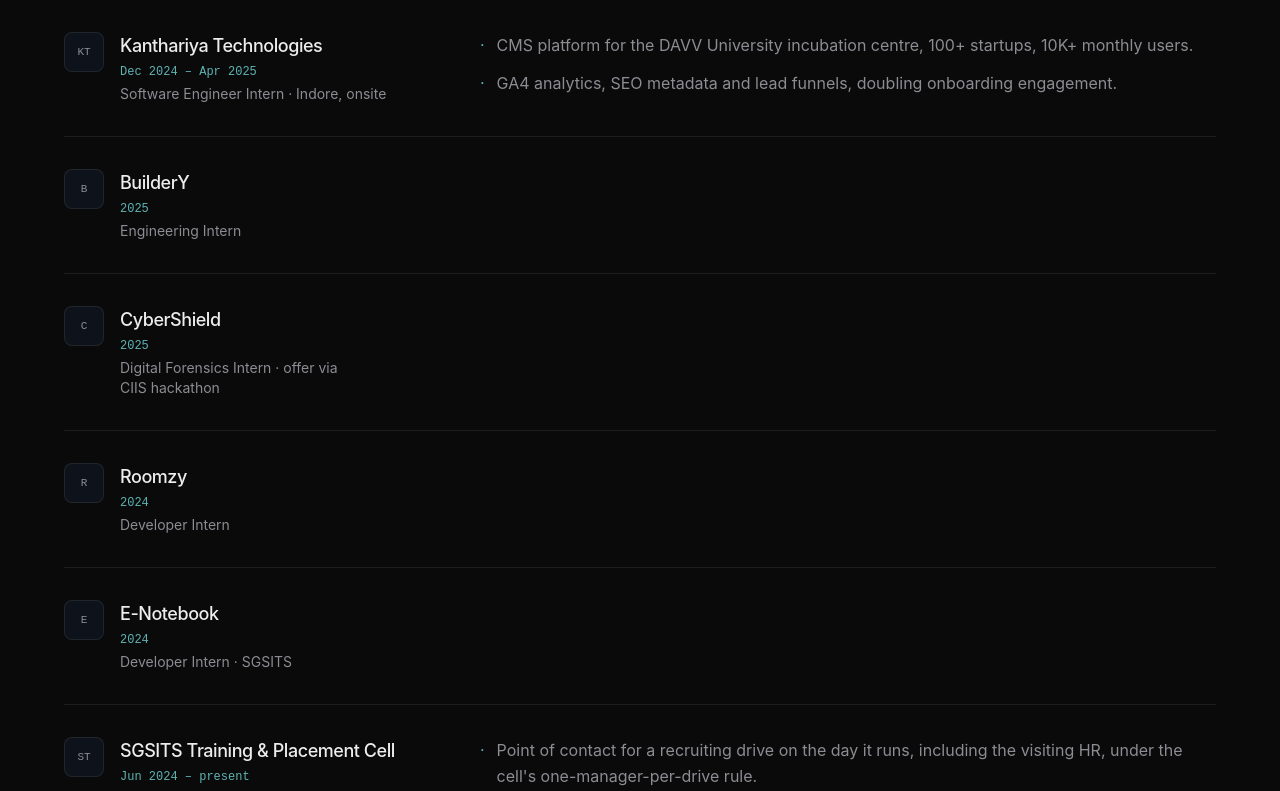
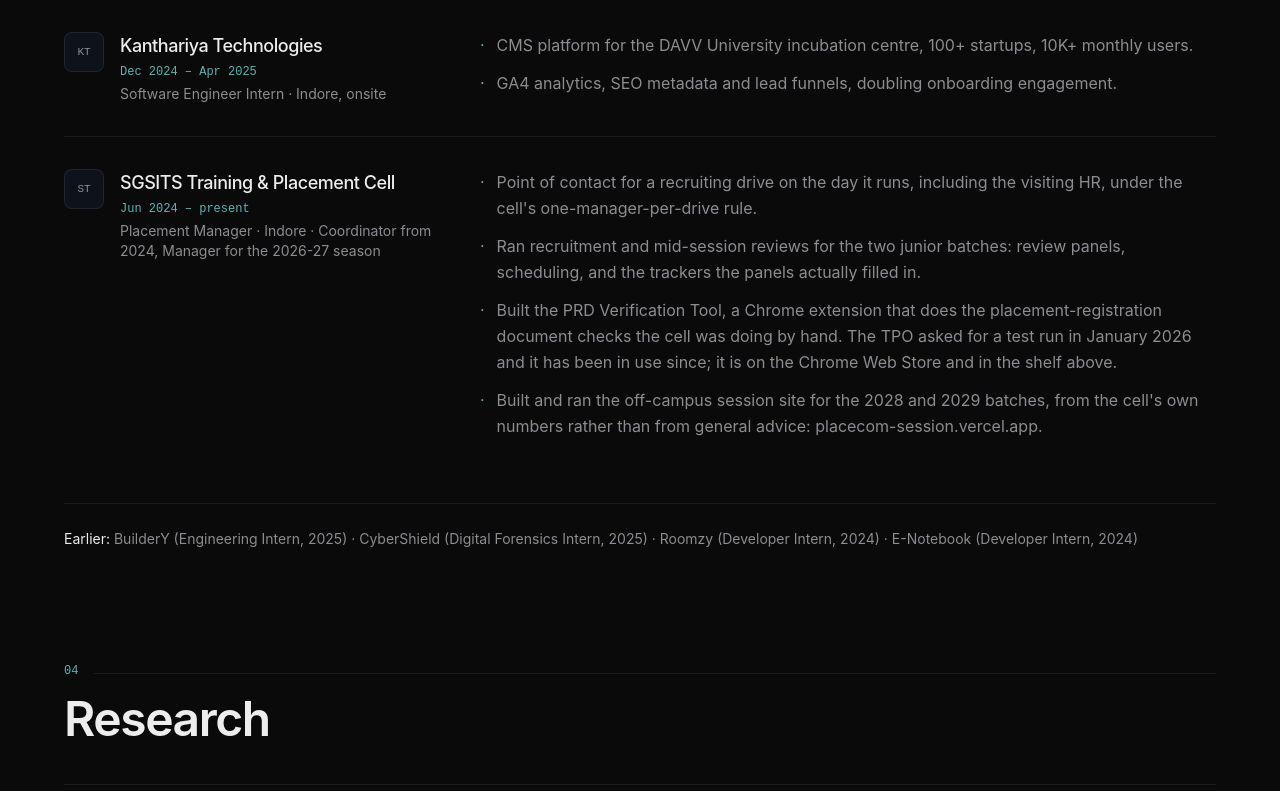
Before and after one commit to Atishyy27/Atishyy27.github.io, a Next.js app: page /about in a window 1280 px wide. Shown: the part 4640-5431 px from the top of the page. Built offline with nearby package versions, Linux system fonts and the light colour scheme; no server answers.

Commit message:
about: fold the four roles with no detail into one earlier line

```diff
--- a/src/app/about/page.tsx
+++ b/src/app/about/page.tsx
@@ -82,7 +82,7 @@
         <Wrap id="experience">
           <Head n={step()} title="Experience" kicker="Internships and paid engineering work." />
           <ol className="divide-y divide-[var(--line)] border-t border-[var(--line)]">
-            {experience.map((e, i) => (
+            {experience.filter((e) => e.points?.length).map((e, i) => (
               <Reveal key={e.org} delay={Math.min(i, 4) * 0.04}>
                 <li className="grid gap-4 py-8 md:grid-cols-[1fr_2fr] md:gap-12">
                   <div className="flex gap-4">
@@ -106,6 +106,15 @@
               </Reveal>
             ))}
           </ol>
+          {experience.some((e) => !e.points?.length) && (
+            <p className="mt-8 border-t border-[var(--line)] pt-6 text-sm leading-relaxed text-[var(--fg-muted)]">
+              <span className="text-[var(--fg)]">Earlier: </span>
+              {experience
+                .filter((e) => !e.points?.length)
+                .map((e) => `${e.org} (${e.role}, ${e.dates})`)
+                .join(" · ")}
+            </p>
+          )}
         </Wrap>
 
         {/* RESEARCH */}
```
